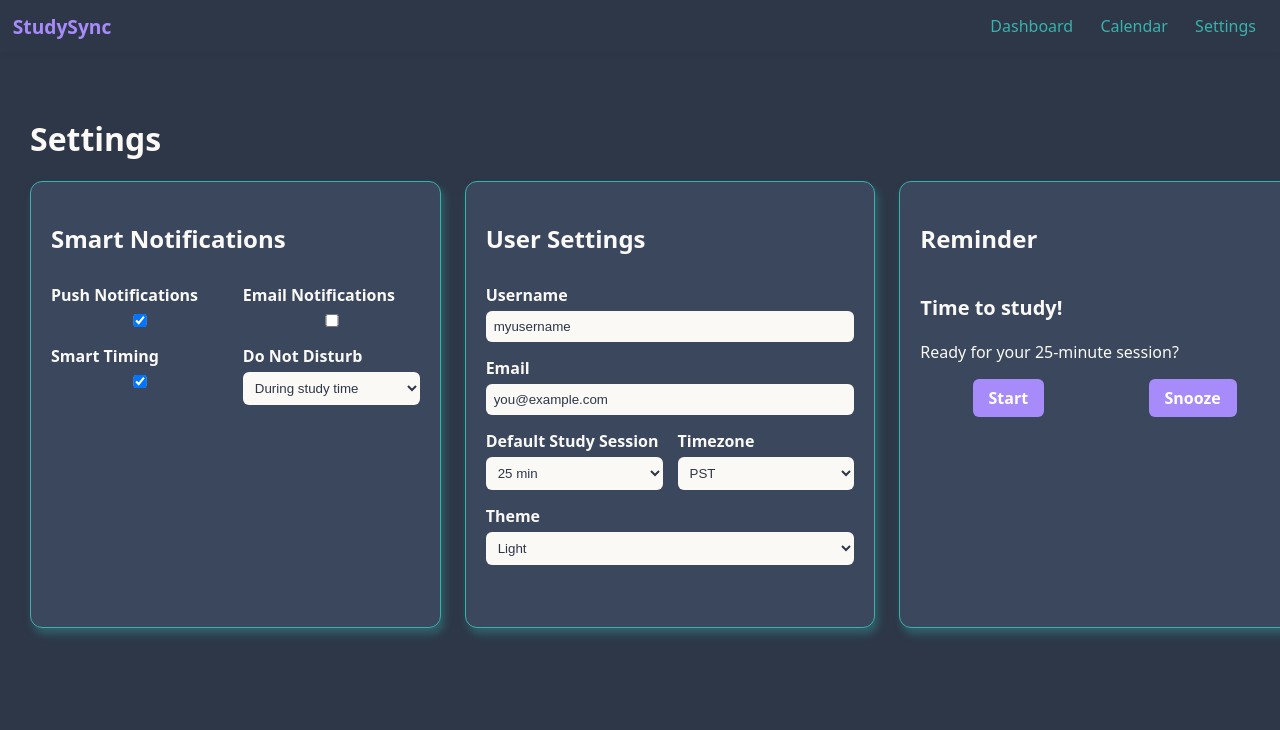
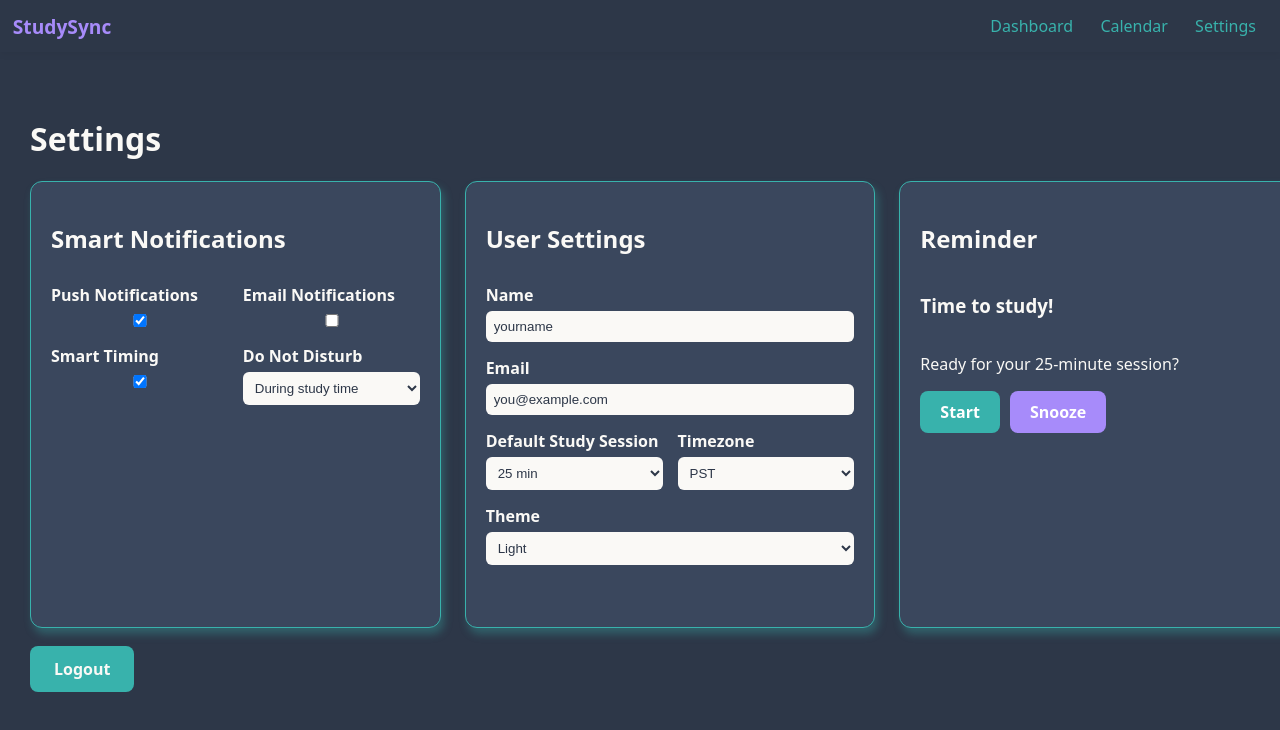
Before and after one commit to CMPT-276-SUMMER-2025/final-project-24-horizons, a React (Vite) app: page /settings in a window 1280 px wide. Shown: the top 730 px of the page. Built offline with nearby package versions, Linux system fonts and the light colour scheme.

Commit message:
added logout button, fixed styling , fixed reminder setting start button

```diff
--- a/src/Settings.css
+++ b/src/Settings.css
@@ -93,12 +93,12 @@
   padding: 8px;
   border: none;
   border-radius: 6px;
-  background: var(--color-bg);       /* already correct */
-  color: var(--color-text);            /* changed from #f2f2f2 */
+  background: var(--color-bg);
+  color: var(--color-text);
 }
 
 .reminder-panel .reminder-box {
-  background-color: var(--color-gray);
+  background-color: var(--color-bg);
   color: var(--color-bg);
 }
 
@@ -115,10 +115,52 @@
 
 .reminder-buttons button {
   padding: 8px 16px;
-  background-color: var(--color-primary); /* was #a78bfa */
+  background-color: var(--color-primary);
   border: none;
   border-radius: 6px;
   color: #fff;
   font-weight: bold;
   cursor: pointer;
 }
+
+.logout-wrapper {
+  display: flex;
+  justify-content: flex-start;
+  margin-top: 60px; /* increase for more space */
+}
+
+.logout-button {
+  background-color: var(--color-accent);
+  color: var(--color-bg);
+  padding: 12px 24px;
+  border-radius: 8px;
+  border: none;
+  font-weight: bold;
+  cursor: pointer;
+  transition: transform 0.2s ease;
+}
+
+.logout-button:hover {
+  transform: scale(1.05);
+}
+
+.start-button {
+  background-color: var(--color-accent);
+  color: white;
+  font-weight: bold;
+  padding: 10px 20px;
+  border: none;
+  border-radius: 8px;
+  margin-right: 10px;
+  cursor: pointer;
+}
+
+.snooze-button {
+  background-color: #A78BFA; /* soft purple */
+  color: white;
+  font-weight: bold;
+  padding: 10px 20px;
+  border: none;
+  border-radius: 8px;
+  cursor: pointer;
+}
--- a/src/components/settings/ReminderCard.tsx
+++ b/src/components/settings/ReminderCard.tsx
@@ -1,17 +1,19 @@
-function ReminderCard() {
+type ReminderCardProps = {
+  onStart: () => void;
+};
+
+const ReminderCard = ({ onStart }: ReminderCardProps) => {
   return (
-    <section className="settings-section reminder-panel">
+    <section className="settings-section">
       <h2>Reminder</h2>
-      <div className="reminder-box">
-        <p className="reminder-title">Time to study!</p>
-        <p>Ready for your 25‑minute session?</p>
-        <div className="reminder-buttons">
-          <button>Start</button>
-          <button>Snooze</button>
-        </div>
+      <h3>Time to study!</h3>
+      <p>Ready for your 25-minute session?</p>
+      <div className="button-group">
+        <button className="start-button" onClick={onStart}>Start</button>
+<button className="snooze-button">Snooze</button>
       </div>
     </section>
   );
-}
+};
 
 export default ReminderCard;
--- a/src/components/settings/UserSettings.tsx
+++ b/src/components/settings/UserSettings.tsx
@@ -4,8 +4,8 @@ function UserSettings() {
       <h2>User Settings</h2>
       <div className="settings-group">
         <div className="setting-item">
-          <label>Username</label>
-          <input type="text" value="myusername" />
+          <label>Name</label>
+          <input type="text" value="yourname" />
         </div>
         <div className="setting-item">
           <label>Email</label>
--- a/src/pages/Settings.tsx
+++ b/src/pages/Settings.tsx
@@ -1,17 +1,33 @@
+import { useState } from 'react';
 import '../Settings.css';
 import NotificationsSettings from '../components/settings/NotificationsSettings';
 import UserSettings from '../components/settings/UserSettings';
 import ReminderCard from '../components/settings/ReminderCard';
 
+function Settings() {
+  const [showReminder, setShowReminder] = useState(true);
 
-function Settings() {
+  const handleStart = () => {
+    setShowReminder(false); // Hides the ReminderCard
+  };
+
   return (
     <div className="settings-page">
       <h1 className="settings-title">Settings</h1>
+
       <div className="settings-grid">
         <NotificationsSettings />
         <UserSettings />
-        <ReminderCard />
+        {showReminder && <ReminderCard onStart={handleStart} />}
+      </div>
+
+      <div className="logout-wrapper">
+        <button
+          className="logout-button"
+          onClick={() => alert('Logout functionality coming soon!')}
+        >
+          Logout
+        </button>
       </div>
     </div>
   );
```
